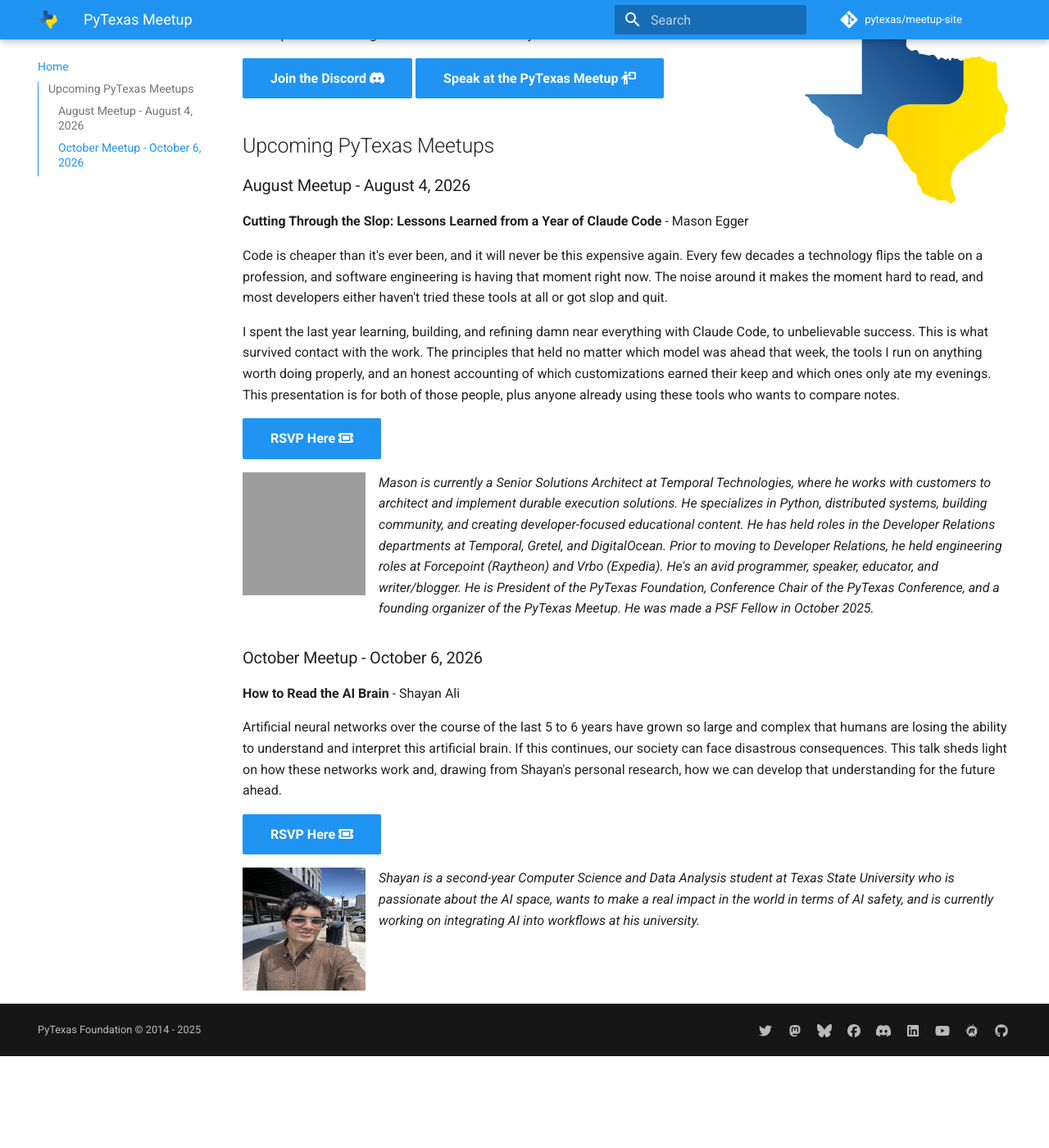
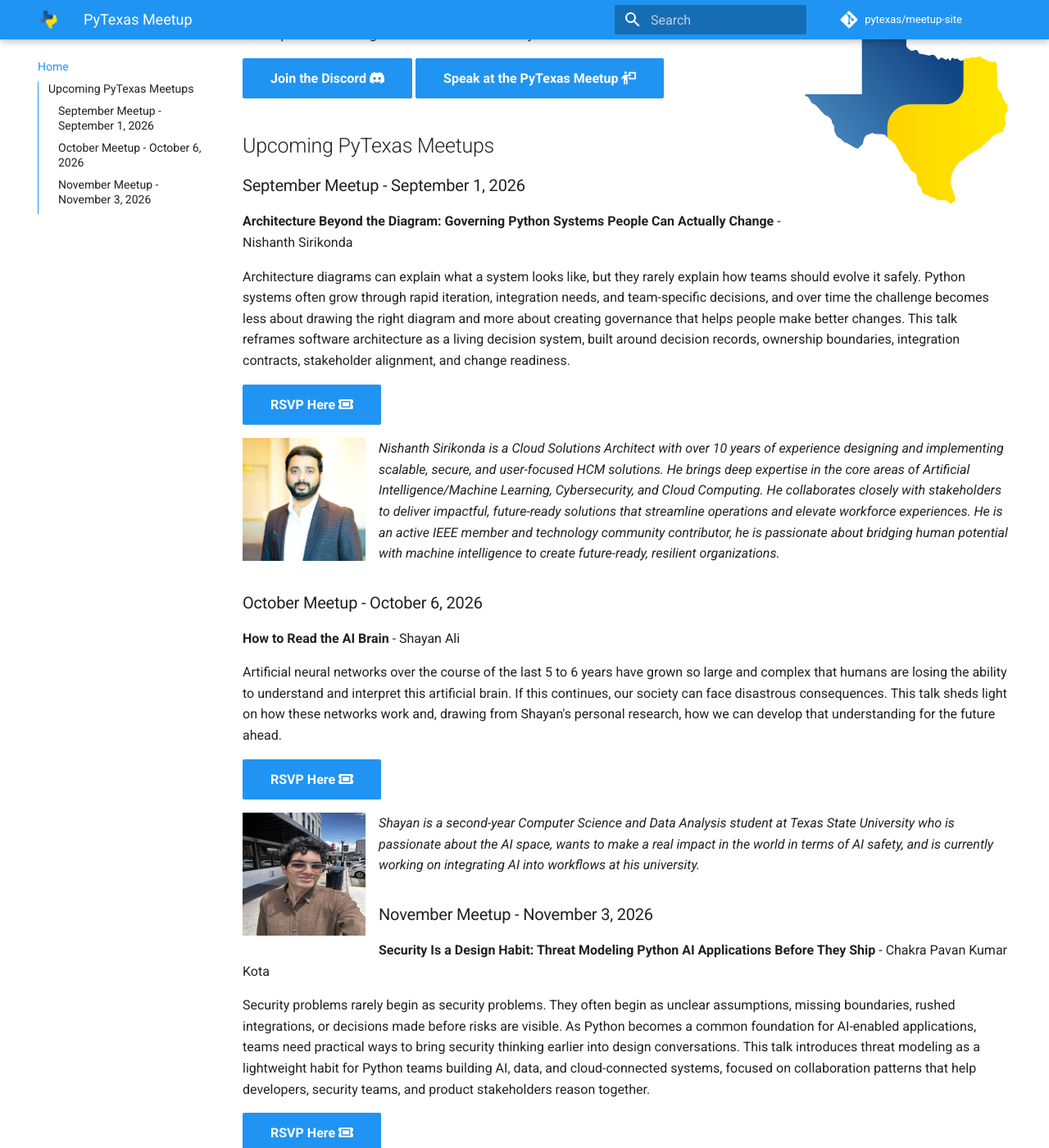
Before and after one commit to pytexas/meetup, an MkDocs documentation site: the page built from docs/index.md, in a window 1280 px wide and 1400 px high, scrolled down 224 px. Shown: the whole window at 82% size. Built offline with MkDocs 1.6.1 and Material for MkDocs 9.7.7, drawn with Linux system fonts in a browser that asks for light colours; comment, search, counter and statistics services are not loaded; before the commit the page ends 1512 px from its top, so only the background shows below that; some of the changed text lies outside the part shown; grey boxes are pictures that could not be loaded.

Commit message:
Archive August and add the September meetup (#50)
* Archive August and add the September meetup

Move Mason's August talk, "Cutting Through the Slop", into the past-meetup
archive now that it has been held, and put September's speaker on the
homepage. Nishanth Sirikonda gives "Architecture Beyond the Diagram" on
September 1; the date was settled over email (his CFP row still reads
un-acked). October's Shayan Ali stays in place, so the homepage now shows
September and October.

Nishanth's headshot is committed alongside the post rather than deferred,
so the strict build and CI are not blocked waiting on the image.

Also seeds .ai-sessions/ with this run's session summary and the lessons
captured along the way.

* Add November meetup to the homepage

List every booked month on the front page, not just the next one up.
November 3 is Chakra Pavan Kumar Kota with "Security Is a Design Habit:
Threat Modeling Python AI Applications Before They Ship" (booked over
email). The homepage now runs September, October, and November.

Adds his authors entry and commits his headshot so the build stays green.
December is still open.

```diff
--- a/docs/index.md
+++ b/docs/index.md
@@ -17,19 +17,17 @@
 
 ## Upcoming PyTexas Meetups
 
-### August Meetup - August 4, 2026
+### September Meetup - September 1, 2026
 
-**Cutting Through the Slop: Lessons Learned from a Year of Claude Code** - Mason Egger
+**Architecture Beyond the Diagram: Governing Python Systems People Can Actually Change** - Nishanth Sirikonda
 
-Code is cheaper than it's ever been, and it will never be this expensive again. Every few decades a technology flips the table on a profession, and software engineering is having that moment right now. The noise around it makes the moment hard to read, and most developers either haven't tried these tools at all or got slop and quit.
-
-I spent the last year learning, building, and refining damn near everything with Claude Code, to unbelievable success. This is what survived contact with the work. The principles that held no matter which model was ahead that week, the tools I run on anything worth doing properly, and an honest accounting of which customizations earned their keep and which ones only ate my evenings. This presentation is for both of those people, plus anyone already using these tools who wants to compare notes.
+Architecture diagrams can explain what a system looks like, but they rarely explain how teams should evolve it safely. Python systems often grow through rapid iteration, integration needs, and team-specific decisions, and over time the challenge becomes less about drawing the right diagram and more about creating governance that helps people make better changes. This talk reframes software architecture as a living decision system, built around decision records, ownership boundaries, integration contracts, stakeholder alignment, and change readiness.
 
 [RSVP Here :fontawesome-solid-ticket:](https://pytexas.org/meetup/join){ .md-button .md-button--primary }
 
-![Mason Egger Headshot](https://github.com/masonegger.png){: style="height:150px;width:150px" align=left}
+![Nishanth Sirikonda Headshot](assets/images/nishanthsirikonda.jpg){: style="height:150px;width:150px" align=left}
 
-_Mason is currently a Senior Solutions Architect at Temporal Technologies, where he works with customers to architect and implement durable execution solutions. He specializes in Python, distributed systems, building community, and creating developer-focused educational content. He has held roles in the Developer Relations departments at Temporal, Gretel, and DigitalOcean. Prior to moving to Developer Relations, he held engineering roles at Forcepoint (Raytheon) and Vrbo (Expedia). He's an avid programmer, speaker, educator, and writer/blogger. He is President of the PyTexas Foundation, Conference Chair of the PyTexas Conference, and a founding organizer of the PyTexas Meetup. He was made a PSF Fellow in October 2025._
+_Nishanth Sirikonda is a Cloud Solutions Architect with over 10 years of experience designing and implementing scalable, secure, and user-focused HCM solutions. He brings deep expertise in the core areas of Artificial Intelligence/Machine Learning, Cybersecurity, and Cloud Computing. He collaborates closely with stakeholders to deliver impactful, future-ready solutions that streamline operations and elevate workforce experiences. He is an active IEEE member and technology community contributor, he is passionate about bridging human potential with machine intelligence to create future-ready, resilient organizations._
 
 ### October Meetup - October 6, 2026
 
@@ -42,3 +40,15 @@
 ![Shayan Ali Headshot](assets/images/shayanali.jpg){: style="height:150px;width:150px" align=left}
 
 _Shayan is a second-year Computer Science and Data Analysis student at Texas State University who is passionate about the AI space, wants to make a real impact in the world in terms of AI safety, and is currently working on integrating AI into workflows at his university._
+
+### November Meetup - November 3, 2026
+
+**Security Is a Design Habit: Threat Modeling Python AI Applications Before They Ship** - Chakra Pavan Kumar Kota
+
+Security problems rarely begin as security problems. They often begin as unclear assumptions, missing boundaries, rushed integrations, or decisions made before risks are visible. As Python becomes a common foundation for AI-enabled applications, teams need practical ways to bring security thinking earlier into design conversations. This talk introduces threat modeling as a lightweight habit for Python teams building AI, data, and cloud-connected systems, focused on collaboration patterns that help developers, security teams, and product stakeholders reason together.
+
+[RSVP Here :fontawesome-solid-ticket:](https://pytexas.org/meetup/join){ .md-button .md-button--primary }
+
+![Chakra Pavan Kumar Kota Headshot](assets/images/pavankota.png){: style="height:150px;width:150px" align=left}
+
+_Pavan has over 11 years of combined academic and industry research experience and currently serves as a Senior Software Engineer at Jack in the Box, a technology-driven organization in the United States. He holds a Master's degree from the University of Missouri-Kansas City and is pursuing a Ph.D. in Artificial Intelligence and Data Science at the University of the Cumberlands. His professional expertise includes Artificial Intelligence, Machine Learning, Cybersecurity, and Cloud Computing._
```
Also changed, not shown: .ai-sessions/lessons.md (+6 -3 lines), .ai-sessions/session-20260814-1650-september-meetup.md (added, +51 -0 lines), .ai-sessions/session-20260814-1715-book-november.md (added, +29 -0 lines), docs/past_meetups/.authors.yml (+8 -0 lines), docs/past_meetups/posts/2026-08-04.md (added, +30 -0 lines), docs/assets/images/nishanthsirikonda.jpg (added), 1 other file.
